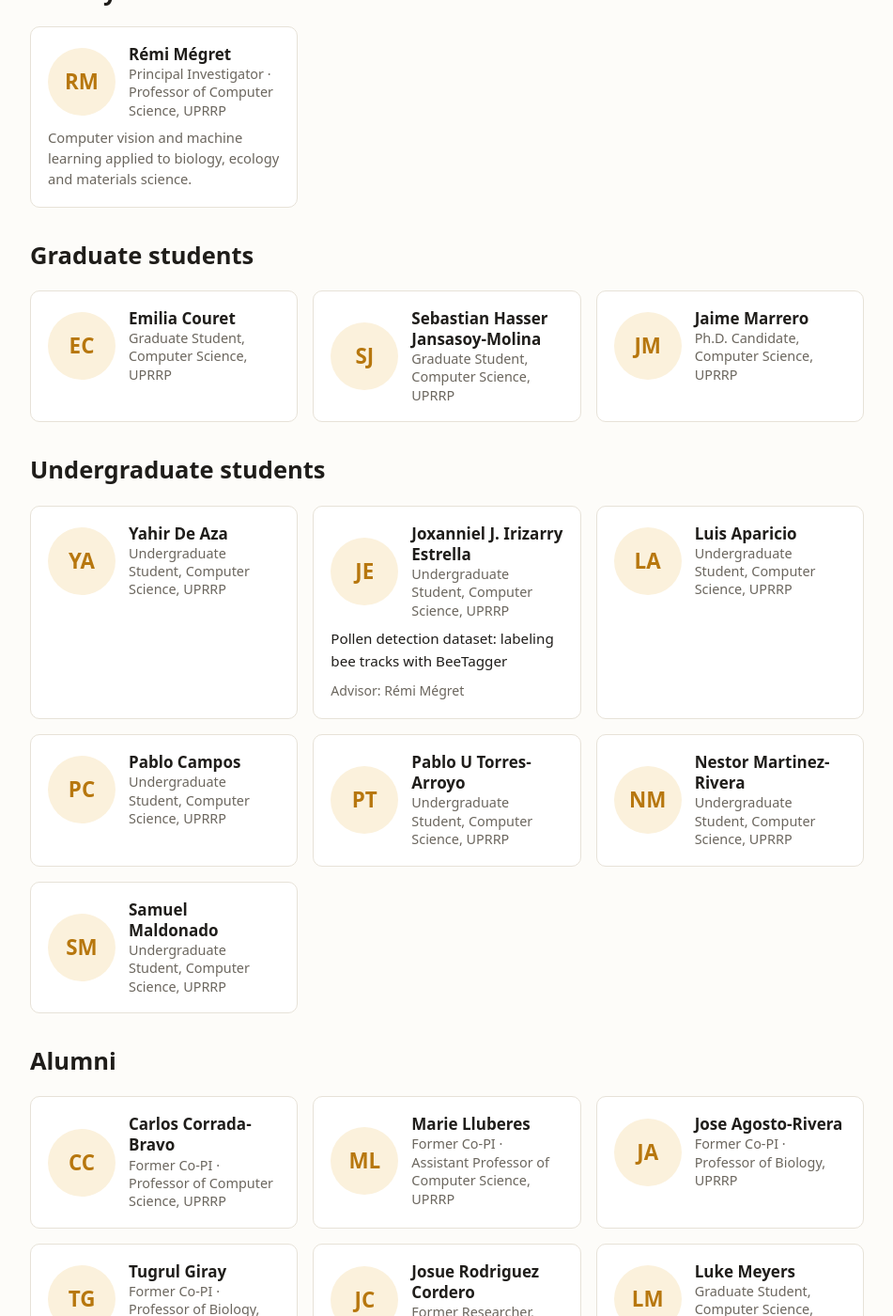
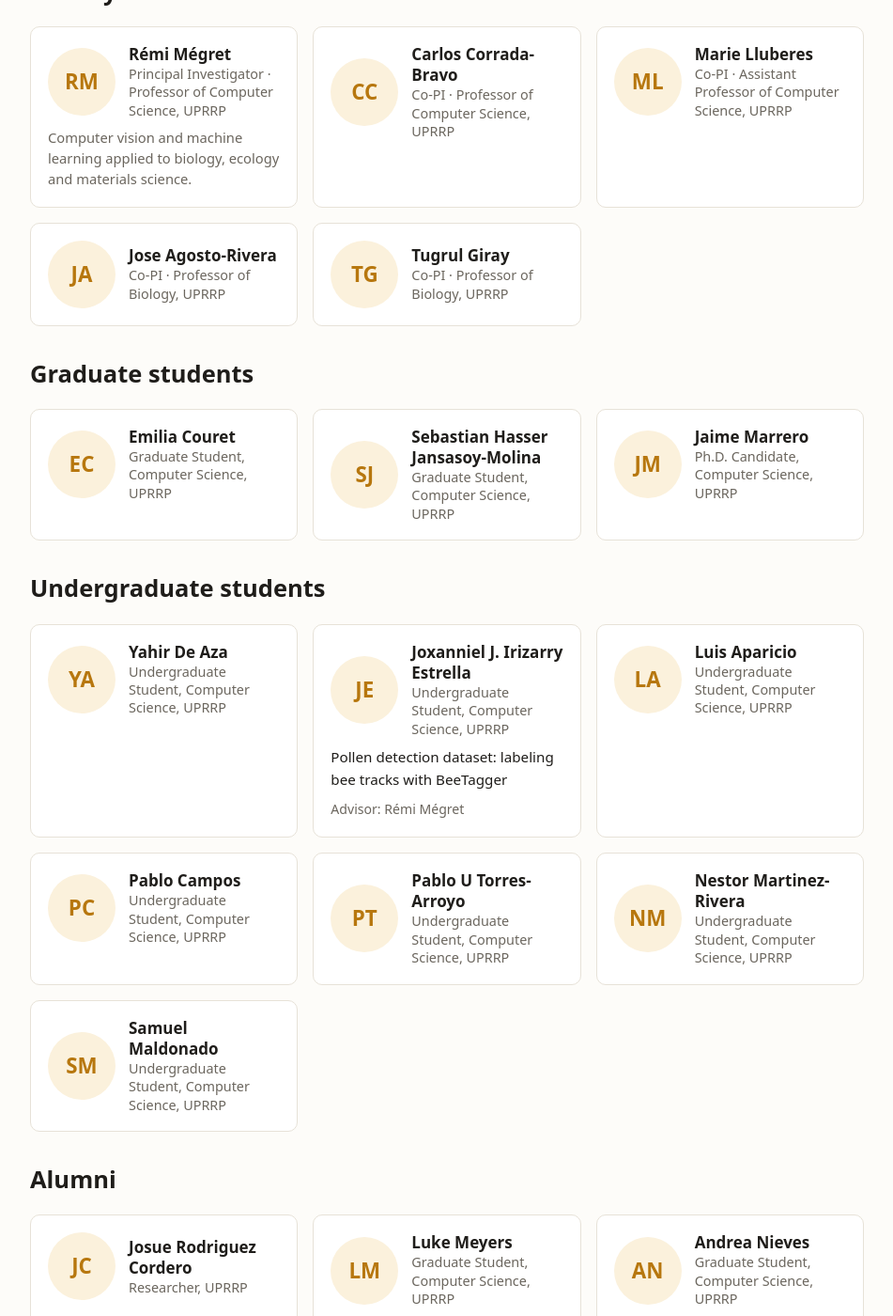
Before and after one commit to cyindibee/cyindibee.github.io, a Jekyll site: the page built from team.md, in a window 1280 px wide and 1400 px high, scrolled down 216 px. Shown: the whole window at 94% size, without its empty margins (164-1115 px from the left). Built offline with Jekyll 4.4.1, drawn with Linux system fonts in a browser that asks for light colours; part of the change alters nothing that is shown; some of the changed text lies outside the part shown.

Commit message:
Fix copis and label former

```diff
--- a/_data/team.yml
+++ b/_data/team.yml
@@ -18,6 +18,23 @@
   group: faculty
   program: "Principal Investigator · Professor of Computer Science, UPRRP"
   bio: "Computer vision and machine learning applied to biology, ecology and materials science."
+
+- name: "Carlos Corrada-Bravo"
+  group: faculty
+  program: "Co-PI · Professor of Computer Science, UPRRP"
+
+- name: "Marie Lluberes"
+  group: faculty
+  program: "Co-PI · Assistant Professor of Computer Science, UPRRP"
+
+- name: "Jose Agosto-Rivera"
+  group: faculty
+  program: "Co-PI · Professor of Biology, UPRRP"
+
+- name: "Tugrul Giray"
+  group: faculty
+  program: "Co-PI · Professor of Biology, UPRRP"
+
 
 # --- Researchers ---
 
@@ -69,25 +86,10 @@
 
 # --- Alumni / former members ---
 
-- name: "Carlos Corrada-Bravo"
-  group: alumni
-  program: "Former Co-PI · Professor of Computer Science, UPRRP"
-
-- name: "Marie Lluberes"
-  group: alumni
-  program: "Former Co-PI · Assistant Professor of Computer Science, UPRRP"
-
-- name: "Jose Agosto-Rivera"
-  group: alumni
-  program: "Former Co-PI · Professor of Biology, UPRRP"
-
-- name: "Tugrul Giray"
-  group: alumni
-  program: "Former Co-PI · Professor of Biology, UPRRP"
 
 - name: "Josue Rodriguez Cordero"
   group: alumni
-  program: "Former Researcher, UPRRP"
+  program: "Researcher, UPRRP"
 
 - name: "Luke Meyers"
   group: alumni
```
